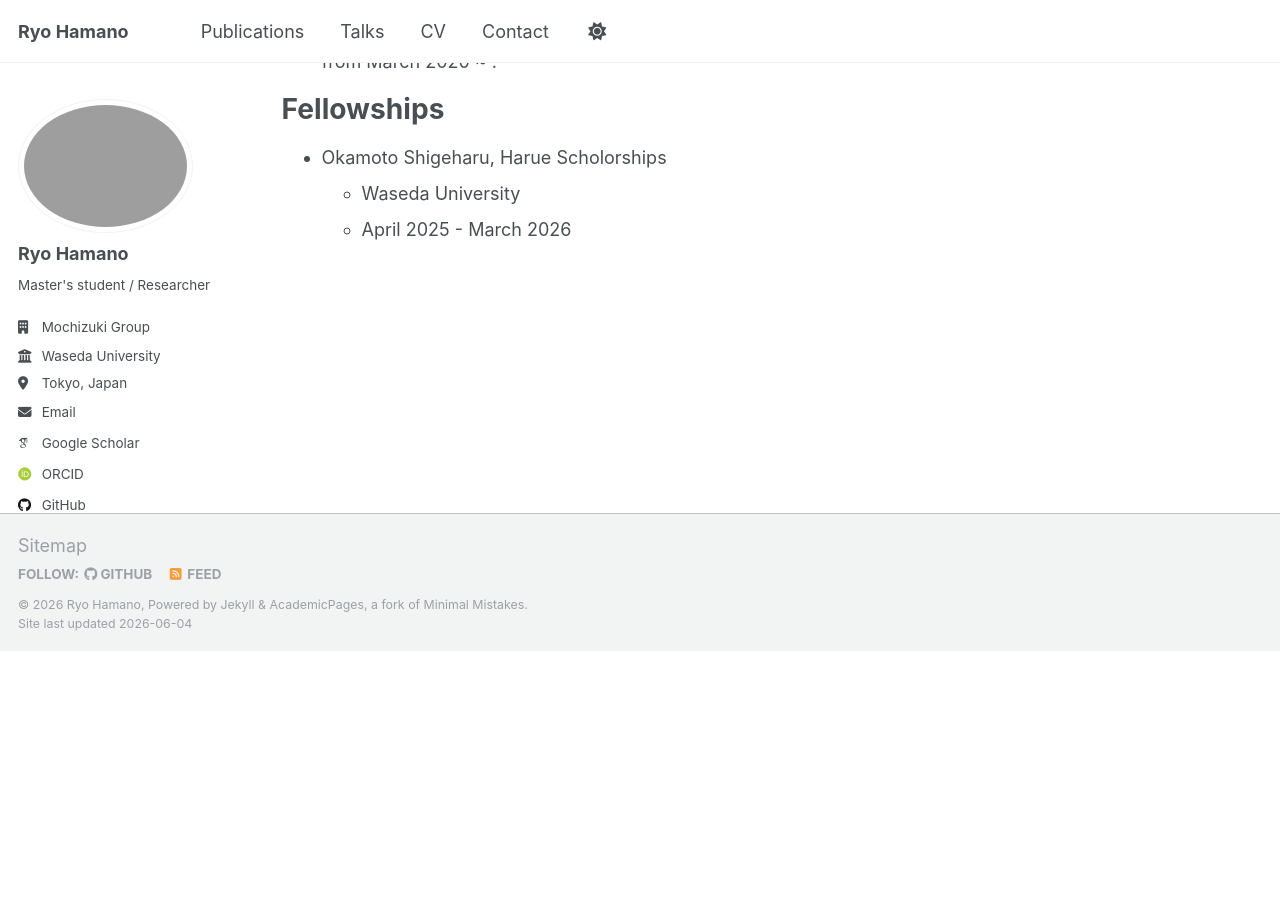
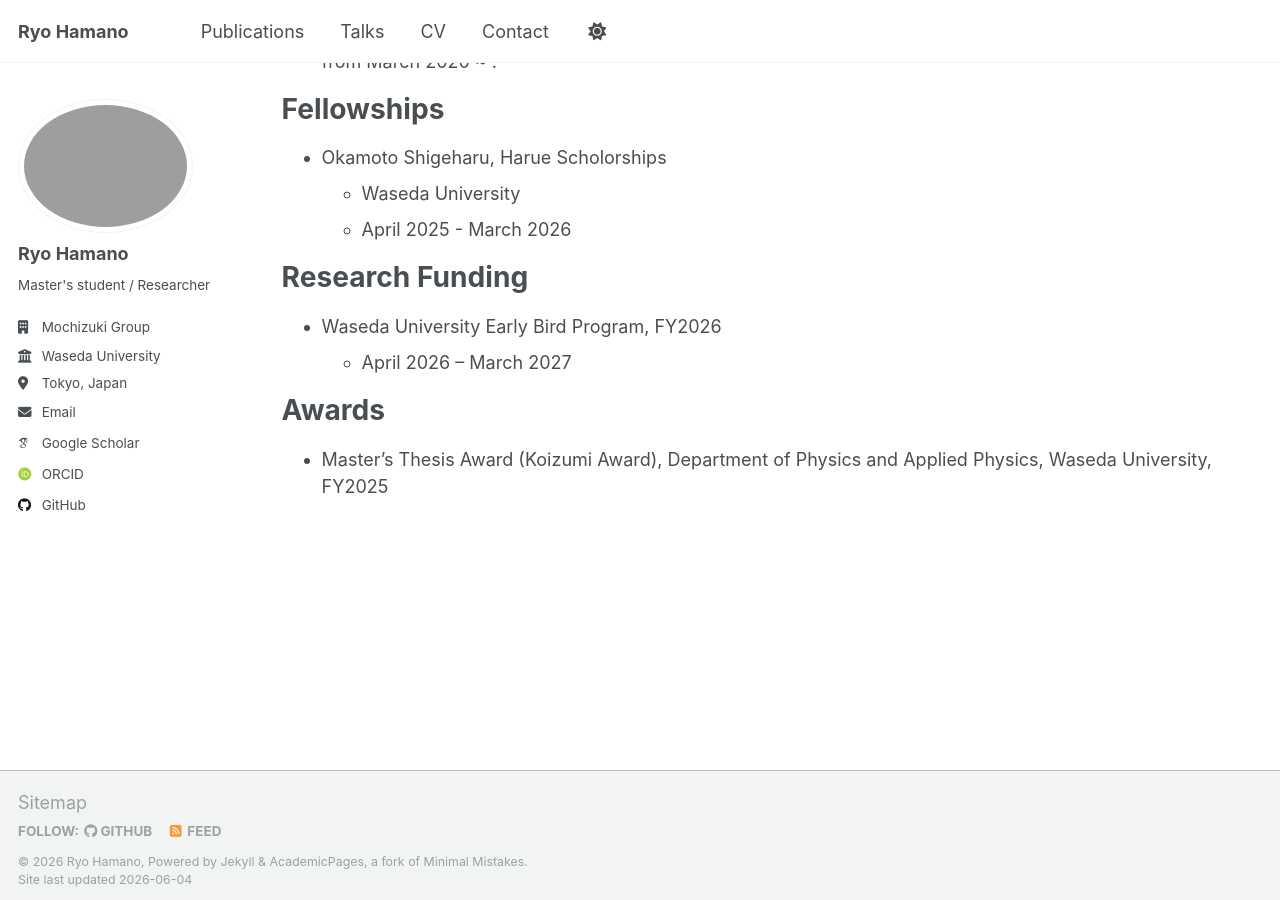
Before and after one commit to ryohamano/ryohamano.github.io, a Jekyll site: the page built from _pages/en/cv_en.md, in a window 1280 px wide and 900 px high, scrolled down 1024 px. Built offline with Jekyll 4.4.1, drawn with Linux system fonts in a browser that asks for light colours; some web fonts are replaced; before the commit the page ends 1675 px from its top, so only the background shows below that.

Commit message:
Add research funding and awards sections to CV

```diff
--- a/_pages/en/cv_en.md
+++ b/_pages/en/cv_en.md
@@ -52,6 +52,15 @@ Fellowships
   * Waseda University
   * April 2025 - March 2026
 
+Research Funding
+======
+* Waseda University Early Bird Program, FY2026
+  * April 2026 – March 2027
+
+Awards
+======
+* Master's Thesis Award (Koizumi Award), Department of Physics and Applied Physics, Waseda University, FY2025
+
 
 <!-- Publications
 ======
```
